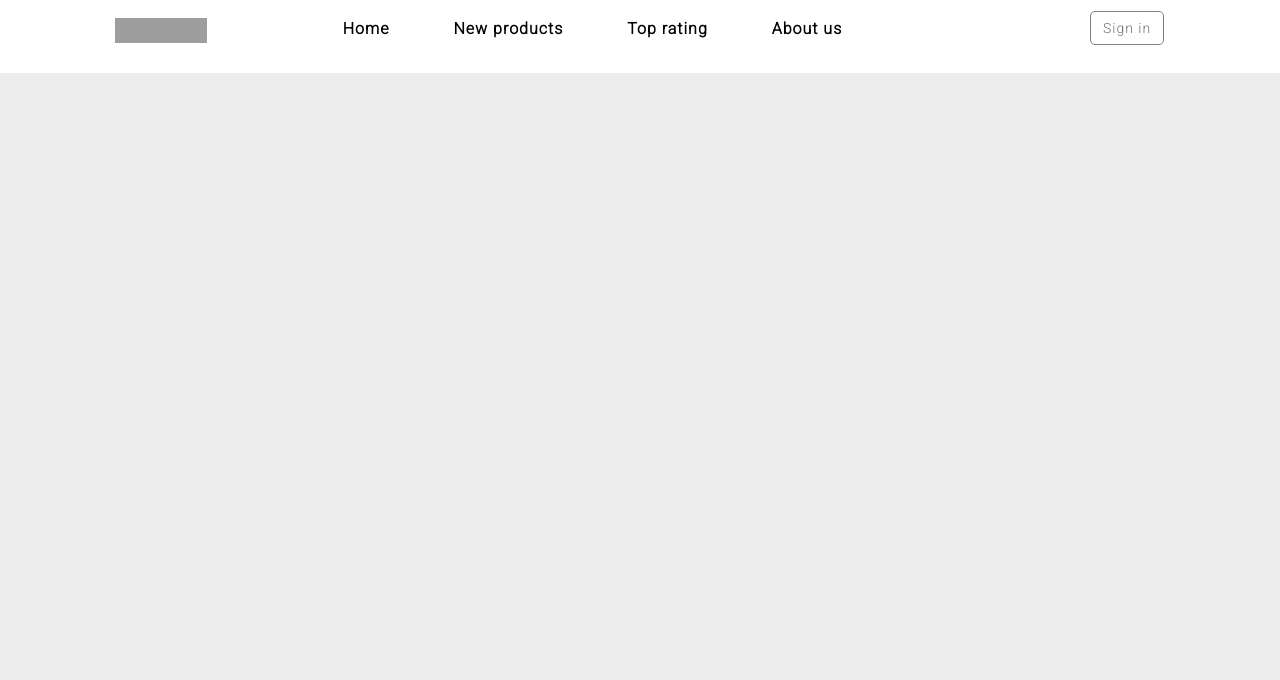
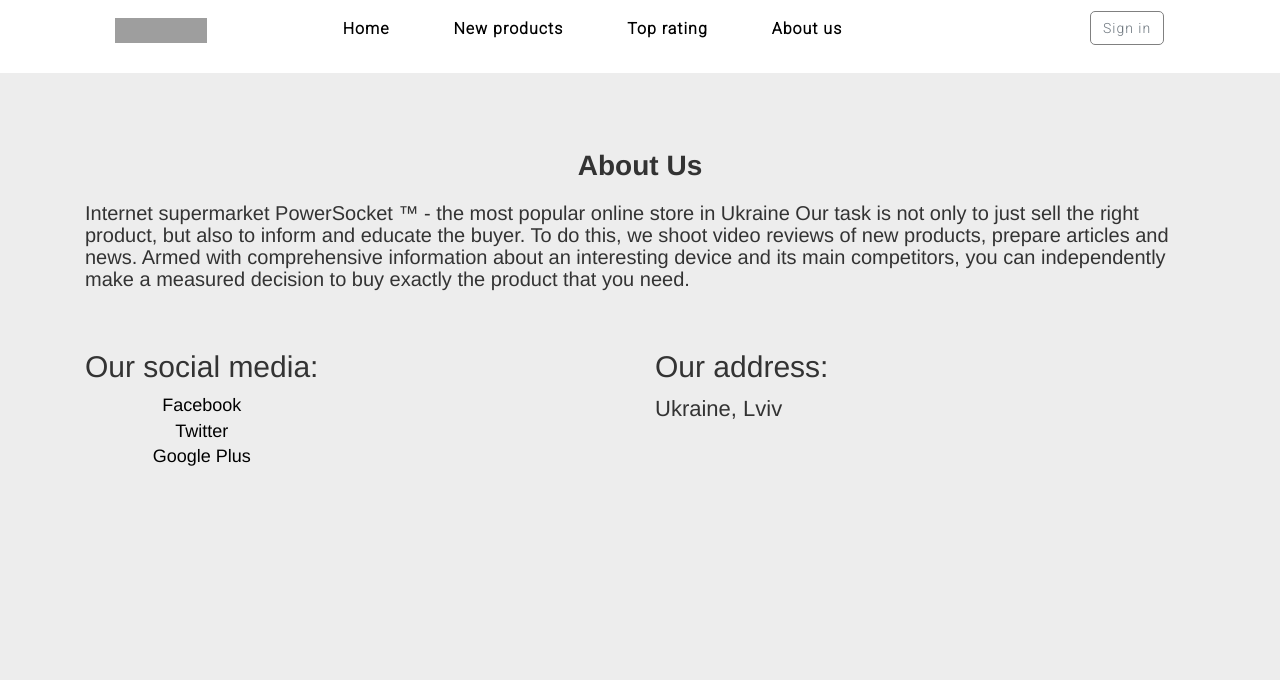
Before and after one commit to CrewSY/PowerSocket, a Django app: page /about_us/ in a window 1280 px wide; the page is wider, and only the part inside the window is pictured. Shown: the top 680 px of that part. Run offline with Django 3.2, Linux system fonts and the light colour scheme; some libraries are stand-ins or nearby versions; grey boxes are pictures that could not be loaded.

Commit message:
Add about us template

```diff
--- /dev/null
+++ b/webui/static/css/about_us.css
@@ -0,0 +1,41 @@
+.header-about {
+	text-align: center;
+	font-size: 28px;
+	font-weight: 700;
+	margin-top: 100px;
+}
+
+.text-about {
+	font-size: 20px;
+}
+
+.social {
+	list-style: none;
+	float: left;
+	text-align: center;
+}
+
+.social-item {
+	color: black;
+	text-decoration: none;
+	font-size: 18px;
+}
+
+.social-item:hover {
+	color: gray;
+	text-decoration: none;
+}
+
+.adreess {
+	padding-top: 30px;
+}
+
+.city {
+	font-size: 22px;
+}
+
+@media(min-width:0px) and (max-width: 576px) {
+	.social {
+		margin-top: 10px;
+	}
+}
--- a/webui/templates/main/about_us.html
+++ b/webui/templates/main/about_us.html
@@ -4,11 +4,28 @@
 {% load staticfiles %}
 
 {% block extra_css %}
-  <link rel="stylesheet" href="{% static "css/profile.css" %}">
+  <link rel="stylesheet" href="{% static "css/about_us.css" %}">
 {% endblock %}
 
 {% block content %}
-
+	<div class="container">
+		<h1 class="header-about">About Us</h1>
+		<h3 class="text-about">Internet supermarket PowerSocket ™ - the most popular online store in Ukraine
+		Our task is not only to just sell the right product, but also to inform and educate the buyer. To do this, we shoot video reviews of new products, prepare articles and news. Armed with comprehensive information about an interesting device and its main competitors, you can independently make a measured decision to buy exactly the product that you need.</h3>
+		<div class="row">
+			<div class="col-sm-6">
+				<ul class="social"><h2>Our social media:</h2>
+					<li><a class="social-item" href="https://www.facebook.com/">Facebook</a></li>
+					<li><a class="social-item" href="https://twitter.com/">Twitter</a></li>
+					<li><a class="social-item" href="https://plus.google.com">Google Plus</a></li>
+				</ul>
+			</div>
+			<div class="col-sm-6">
+				<h2 class="adreess">Our address:</h2>
+				<p class="city">Ukraine, Lviv</p>
+			</div>
+		</div>
+	</div>
 
 
 {% endblock %}
```
